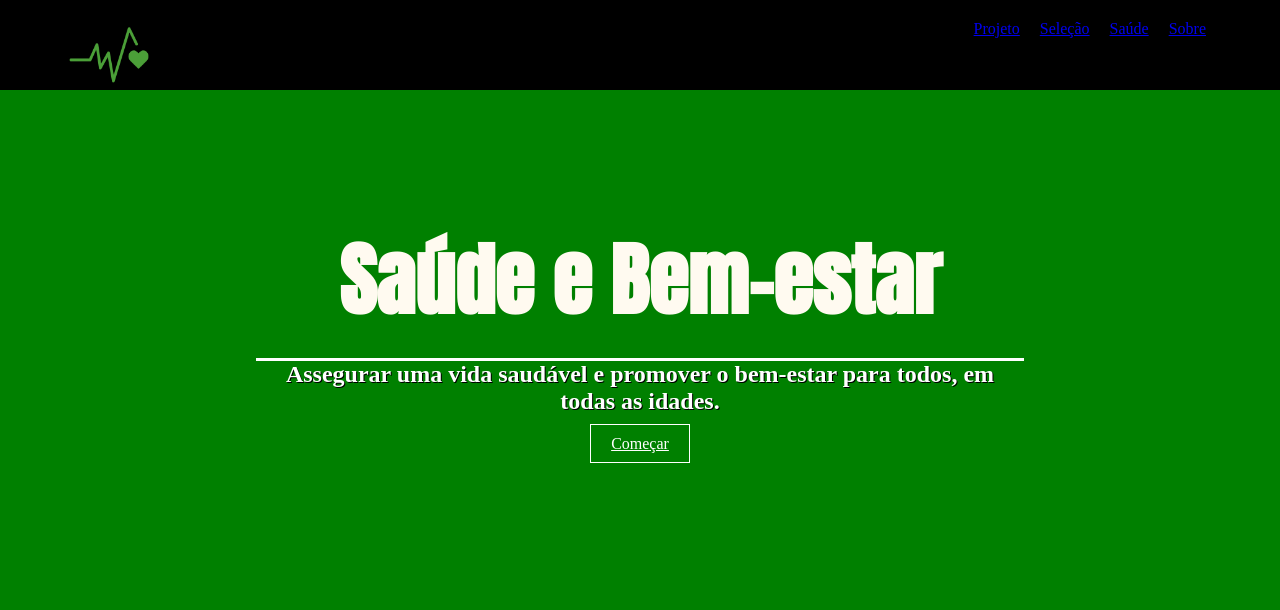
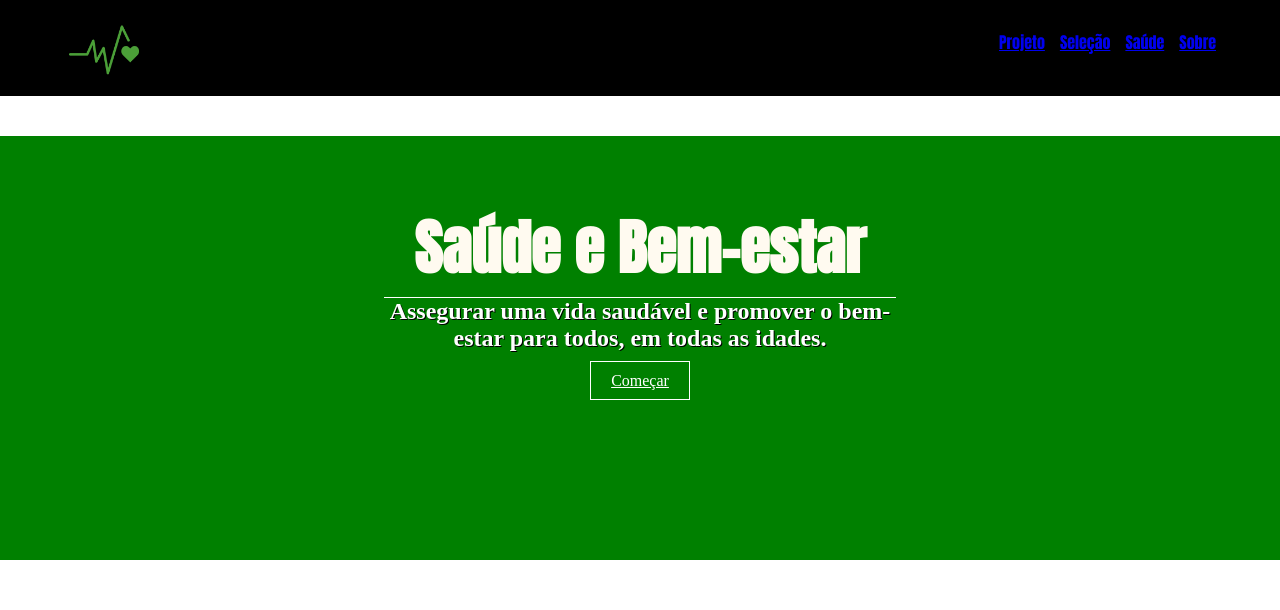
Before and after one commit to wanessa-dai/wanessa-dai.github.io, a plain HTML site: page index.html in a window 1280 px wide. Shown: the top 610 px of the page. Drawn offline with Linux system fonts and the light colour scheme.

Commit message:
Atualização
80/80/2020

```diff
--- a/estilo.css
+++ b/estilo.css
@@ -7,19 +7,16 @@ html, body {
 header {
     background-color:black;
     color:white;
-    height: 90px;
+    height:96px;
     width: 100%;
-    position: fixed;
     z-index: 10;
 
 }
 #logo {
-    width: 90px;
+    width: 80px;
     position: absolute;
     top: 10px;
     margin-left: 5%;
-
-
 }
 #menu {
     color:white;
@@ -30,35 +27,40 @@ header {
 }
 li {
     float: left;
+    margin-top: 30px;
+    margin-left: 15px;
     padding: 20 10 20 10;
+    font-family: 'Anton', sans-serif;
 }
 li:hover {
     background-color:green;
 }
 #ods_3 {
     background:green;
-    height: 100%;
+    height: 150%;
     text-align: center;
     background-size: cover;
 }
 #titulo {
     color: #FFFAF0;
-    padding-top: 20%;
-    font-size: 80px;
-    line-height: 0.6;
+    padding-top: 8%;
+    font-size: 60px;
+    line-height: 0.3;
+
     font-family: 'Anton', sans-serif;
 
 }
 #subtitulo {
     color: white;
-    margin-left: 20%;
-    margin-right: 20%;
-    border-top: 3px solid white;
+    margin-left: 30%;
+    margin-right:30%;
+    border-top: 1px solid white;
     text-shadow: 1px 1px black;
 }
 #acao {
     color: white;
     border: 1px white solid;
+    margin-top: 0px;
     padding: 10px 20px 10px 20px ;
 }
 .icone {
@@ -71,7 +73,7 @@ section {
 .destaque {
     background-color: #f7f7f7;
 }
-.imgeco {
+.imgsaud {
     width: 90%;
     height: 30%;
 }
@@ -103,7 +105,7 @@ footer {
     background-color: green;
     float: left;
     width: 100%;
-    height: 30%;
+    height: 10%;
     color: white;
 }
 @media all and (max-width: 768px) {
@@ -121,7 +123,7 @@ footer {
        width: 100%;
        position: relative;
        text-align: center;
-       padding: 0px;
+       padding: 10px;
    }
    #logo {
        margin-left: 0px;
--- a/index.html
+++ b/index.html
@@ -1,4 +1,4 @@
-
+<!DOCTYPE html>
 <html>
     <head>
         <title>Meu Primeiro Site - Sobre a ODS</title>
@@ -12,16 +12,17 @@
 
             </div>
             <ul id="menu">
-                <li><a href="#projeto">Projeto</a></li>
-                <li><a href="#selecao">Seleção</a></li>
-                <li><a href="#saude">Saúde</a></li>
-                <li><a href="#sobre">Sobre</a></li>
+                <li><a href="#projeto">Projeto </a></li>
+                <li><a href="#selecao">Seleção </a></li>
+                <li><a href="#saude">Saúde </a></li>
+                <li><a href="#sobre">Sobre </a></li>
             </ul>
         </header>
         <div id="ods_3">
             <h1 id="titulo">Saúde e Bem-estar</h1>
             <h2 id="subtitulo">Assegurar uma vida saudável e promover o bem-estar para todos, em todas as idades.</h2>
             <a id="acao" href="https://nacoesunidas.org/pos2015/" target="_blanck">Começar</a>
+            <h2 id="titulo"> ⠀⠀⠀⠀⠀⠀⠀⠀</h2>
         </div>
         <section id="projeto" class="destaque">
             <div class="coluna dois">
@@ -56,7 +57,7 @@
             </div>
         </section>
         <div class="coluna tres centralizado">
-            <img class="imgeco" src="img/saude_e_bem-estar.png" alt="Saúde e Bem-estar" />
+            <img class="imgsaud" src="img/saude_e_bem-estar.png" alt="Saúde e Bem-estar" />
             </div>
         <section id="saude" class="destaque">
             <h3 class="centralizado">Saúde e Bem-esatar</h3>
```
Also changed, not shown: drogas.jpg (deleted), ods_3.png (deleted), saude.png (deleted), saude_e_bem-estar.png (deleted), saude_mental.jpg (deleted), vacinacao.png (deleted), 1 other file.
